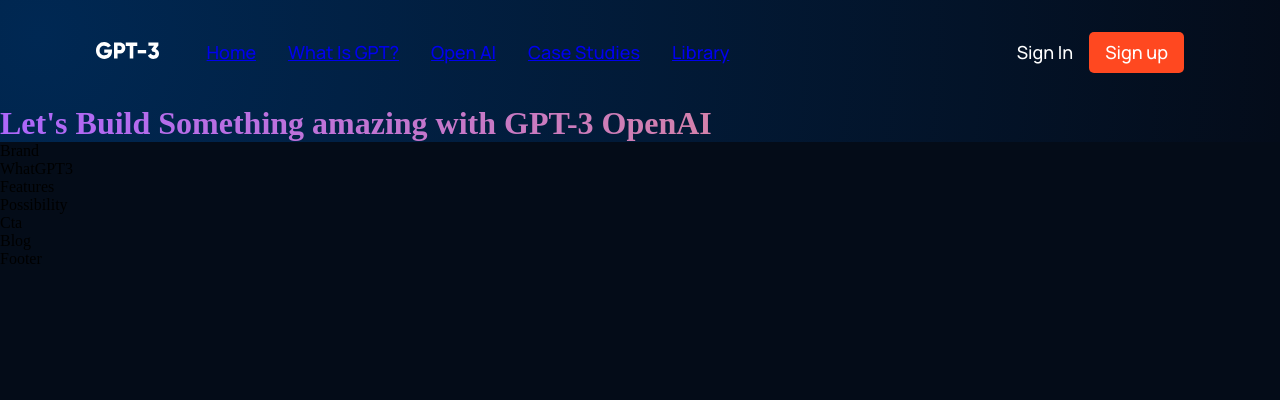
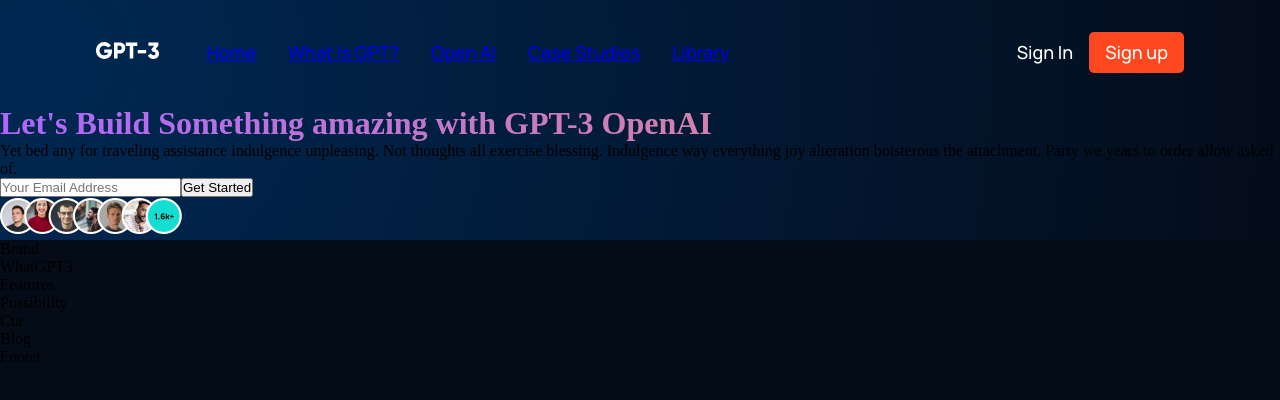
Before and after one commit to paxton44/modern-ui-website, a React (Create React App) app: page / in a window 1280 px wide. Shown: the top 400 px of the page. Built offline with nearby package versions, Linux system fonts and the light colour scheme.

Commit message:
adding in all the elements now need to be styled

```diff
--- a/src/containers/header/Header.jsx
+++ b/src/containers/header/Header.jsx
@@ -1,4 +1,5 @@
 import React from 'react';
+import people from '../../assets/people.png'
 import './header.css';
 
 const Header = () => {
@@ -8,6 +9,14 @@
         <h1 className='gradient__text' >Let&apos;s Build Something
           amazing with GPT-3 OpenAI
         </h1>
+       <p>Yet bed any for traveling assistance indulgence unpleasing. Not thoughts all exercise blessing. Indulgence way everything joy alteration boisterous the attachment. Party we years to order allow asked of.</p>
+        <div className='gpt3__header-content__input'>
+          <input type='email' placeholder='Your Email Address' />
+          <button type='button'>Get Started</button>
+        </div>
+        <div className='gpt3__header-content__people'>
+          <img src={people} />
+        </div>
       </div>
     </div>
   )
```
